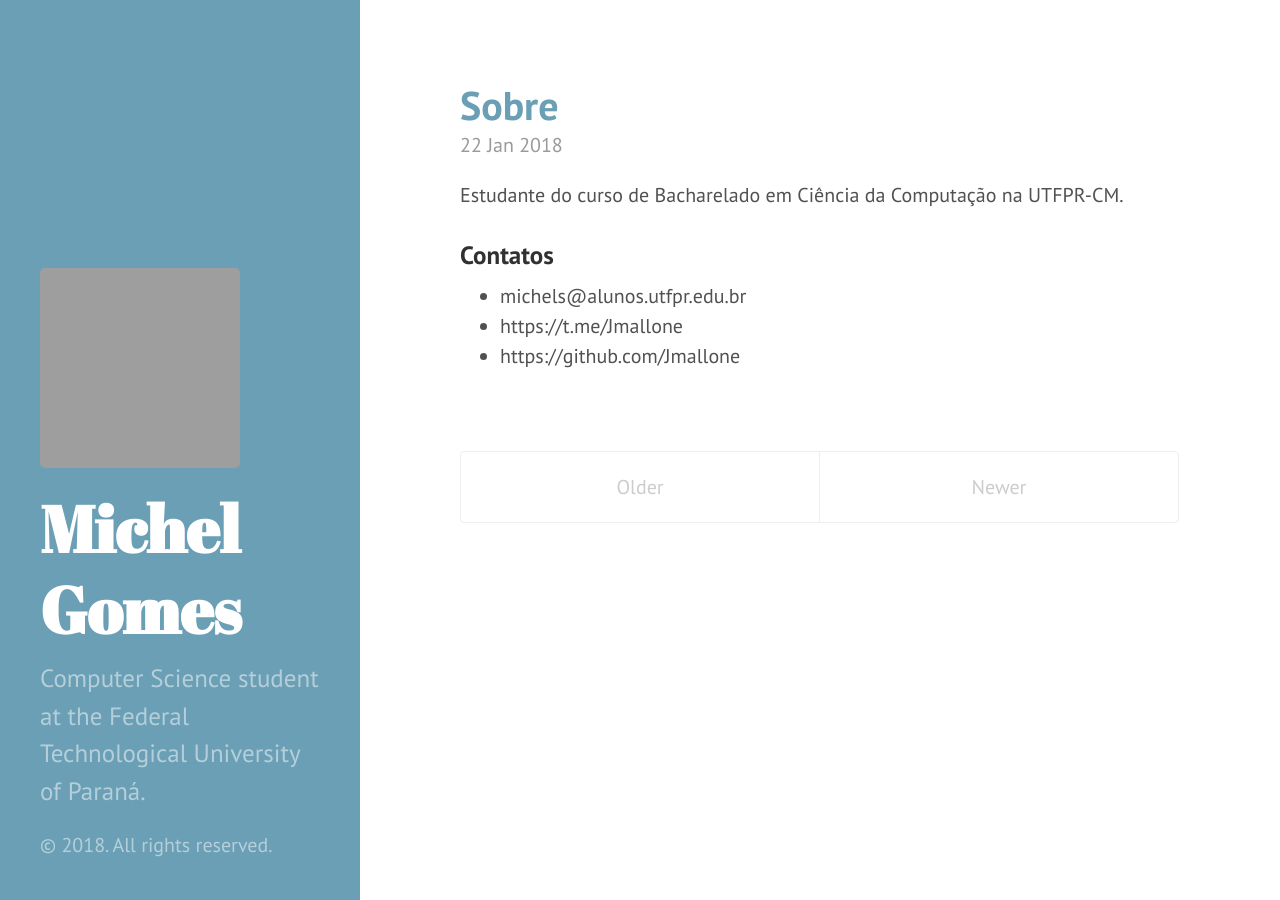
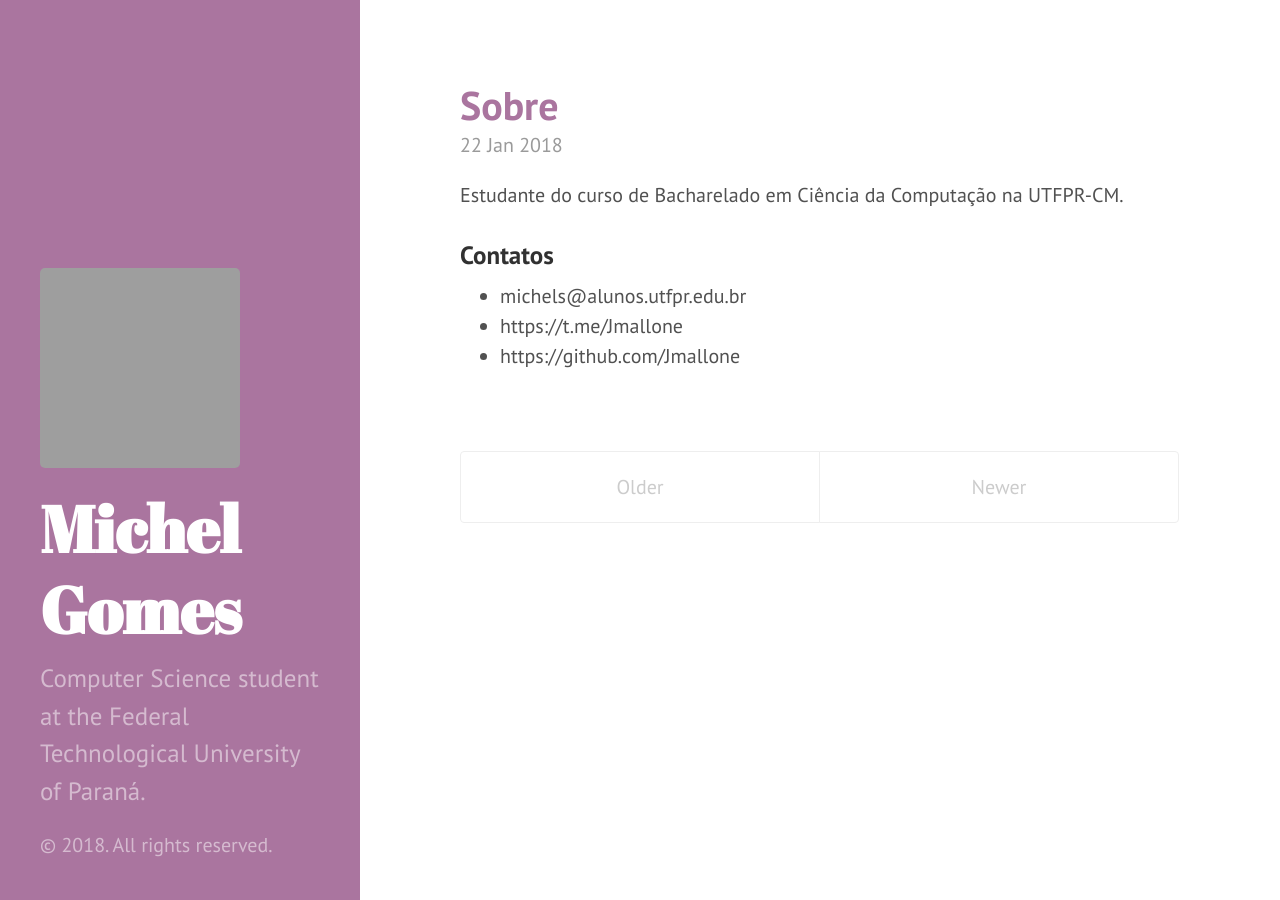
Before and after one commit to Jmallone/jmallone.github.io, a Jekyll site: the page built from index.html, in a window 1280 px wide. Built offline with Jekyll 4.4.1, drawn with Linux system fonts in a browser that asks for light colours; Markdown is read by kramdown in place of the engine named in the settings; the list of posts is cut into pages by our own code; grey boxes are pictures that could not be loaded.

Commit message:
Update default.html

```diff
--- a/_layouts/default.html
+++ b/_layouts/default.html
@@ -3,7 +3,7 @@
 
   {% include head.html %}
 
-  <body class="theme-base-0d">
+  <body class="theme-base-0e">
 
     {% include sidebar.html %}
 
```
